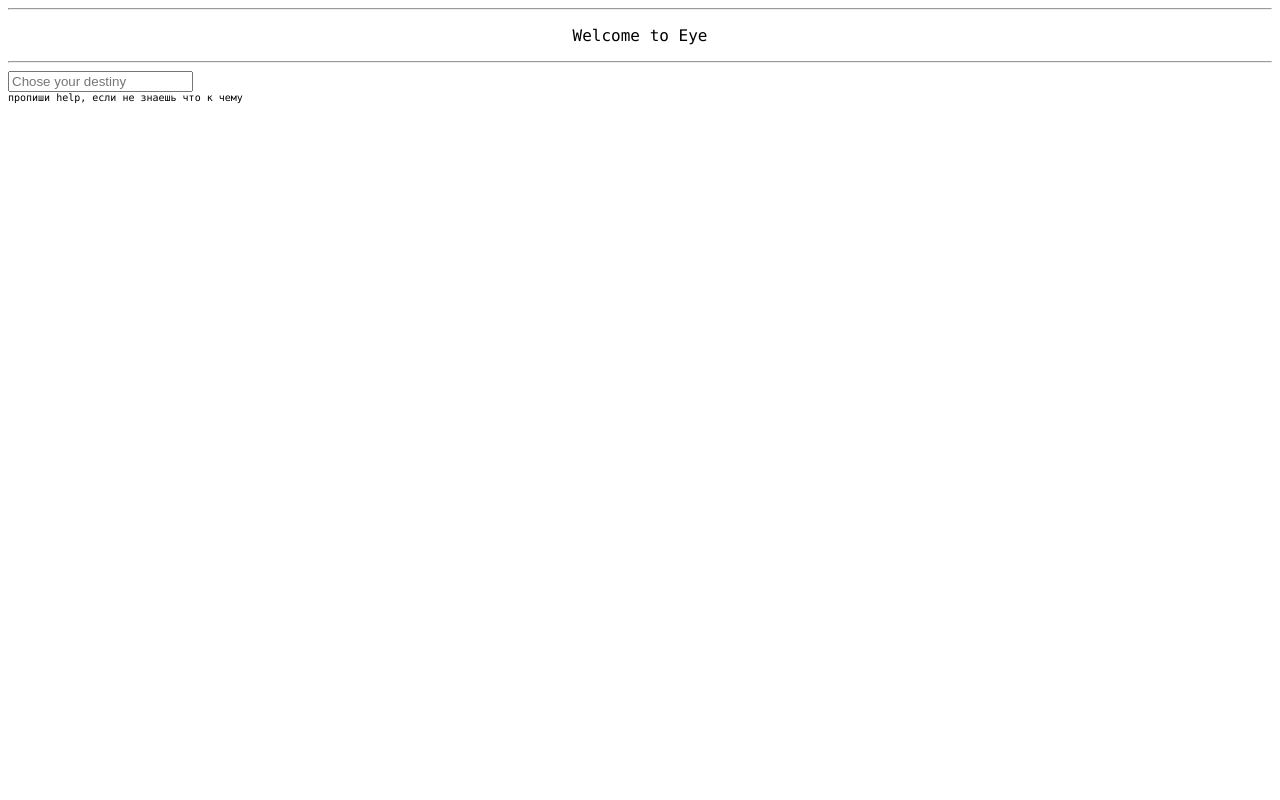
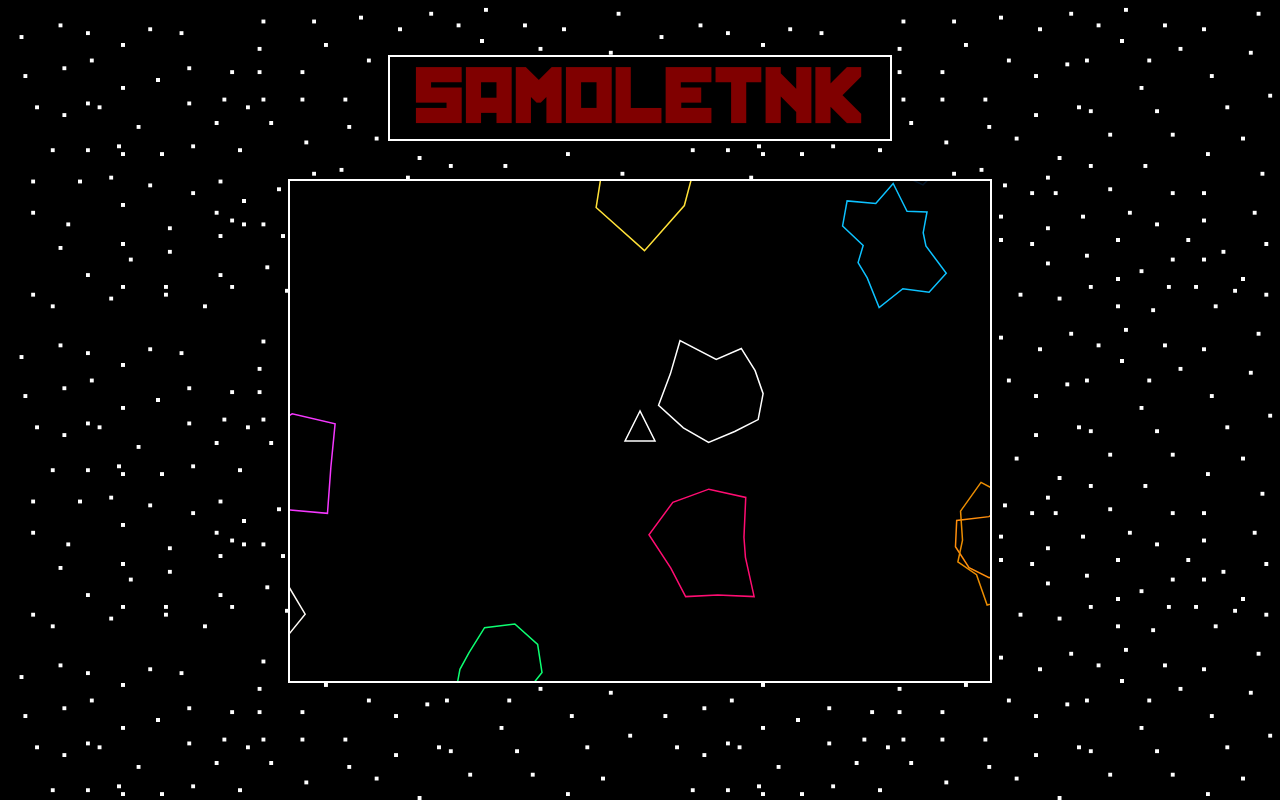
Before and after one commit to NeigeDemars/neigedemars.github.io, a plain HTML site: page index.html in a window 1280 px wide. Drawn offline with nearby package versions, Linux system fonts and the light colour scheme.

Commit message:
Update index.html

```diff
--- a/index.html
+++ b/index.html
@@ -1,26 +1,15 @@
 <!DOCTYPE html>
-<html lang="en">
-<head>
-    <meta charset="UTF-8">
-    <title>Did you saw this eye?</title>
-</head>
-<body>
-<div id="game-text">
-    <hr><p align="center">Welcome to Eye</p><hr>
-</div>
-<input id="user-input" placeholder="Chose your destiny">
-<div id="help">пропиши help, если не знаешь что к чему</div>
-<style>
-    div {
-        font-family: Consolas;
-    }
+<html>
 
-    #help {
-        font-size: 10px;
-    }
-</style>
-<script type="text/javascript" src="jquery-3.2.1.min.js"></script>
-<script type="text/javascript" src="rooms.js"></script>
-<script type="text/javascript" src="script.js"></script>
-</body>
+	<head>
+		<meta charset="utf-8">
+		<title>Asteroids</title>
+		<link rel="stylesheet" type="text/css" href="style.css">
+	</head>
+
+	<body>
+		<div id="title">SAMOLETNK</div>
+		<canvas id="game" width="700" height="500"></canvas>
+		<script type="text/javascript" src="aster.js"></script>
+	</body>
 </html>
```
